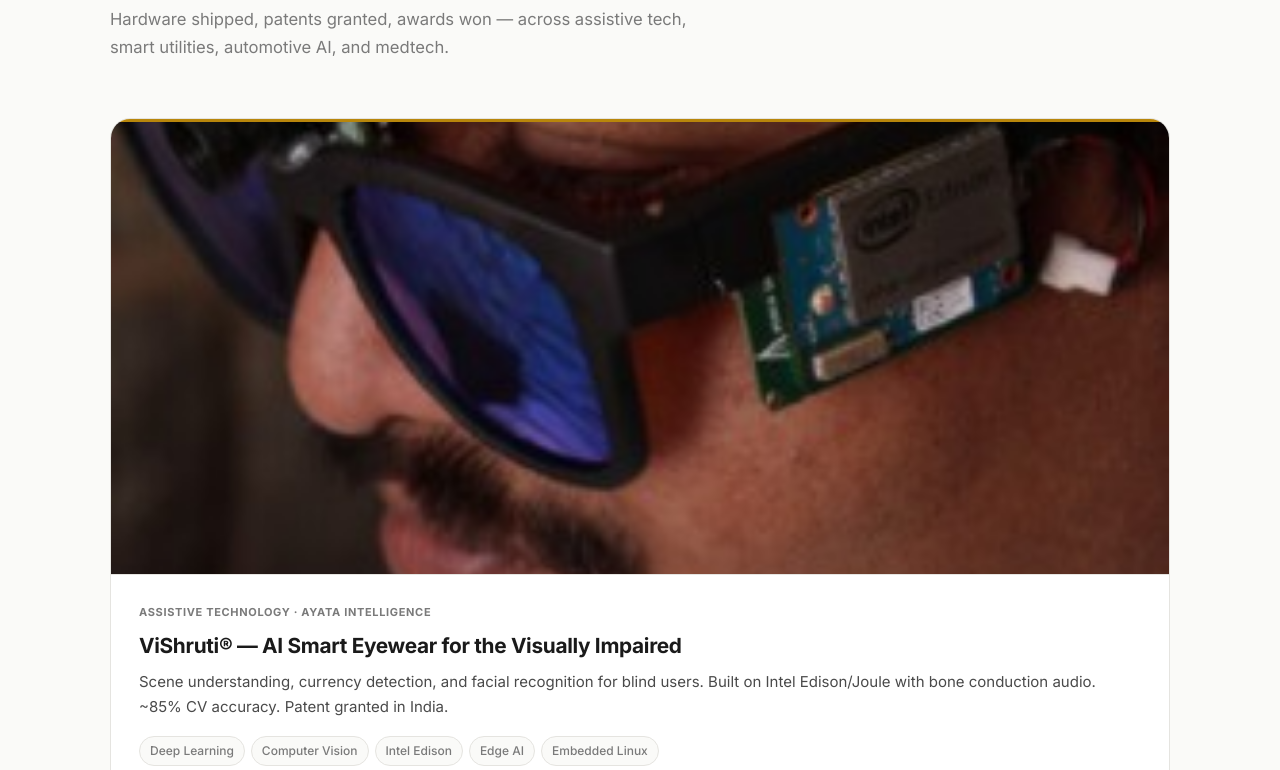
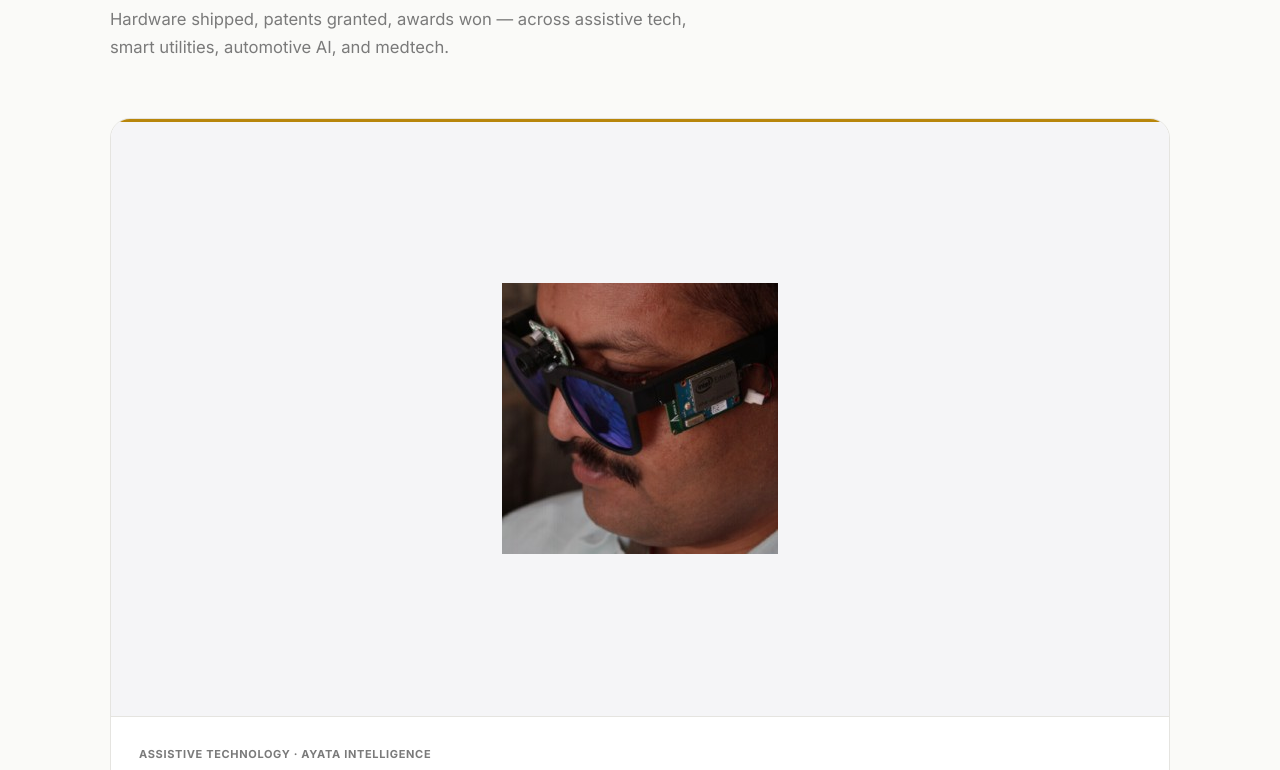
Before and after one commit to sjupas/sjupas.github.io, a plain HTML site: page index.html in a window 1280 px wide. Shown: the part 3500-4270 px from the top of the page. Drawn offline with Linux system fonts and the light colour scheme.

Commit message:
Fix thumbnail sizing - use contain to avoid distortion

```diff
--- a/index.html
+++ b/index.html
@@ -474,13 +474,19 @@
       width: 100%;
       aspect-ratio: 16 / 9;
       overflow: hidden;
-      background: #f3f4f6;
+      background: #f5f5f7;
       border-bottom: 1px solid var(--border);
+      display: flex;
+      align-items: center;
+      justify-content: center;
+      padding: 10px;
     }
     .project-thumb img {
-      width: 100%;
-      height: 100%;
-      object-fit: cover;
+      max-width: 100%;
+      max-height: 100%;
+      width: auto;
+      height: auto;
+      object-fit: contain;
       display: block;
       transition: transform var(--transition);
     }
@@ -488,7 +494,7 @@
       transform: scale(1.03);
     }
     .project-card.featured .project-thumb {
-      aspect-ratio: 21 / 9;
+      aspect-ratio: 16 / 9;
     }
     .project-body {
       padding: clamp(20px, 3vw, 28px);
```
